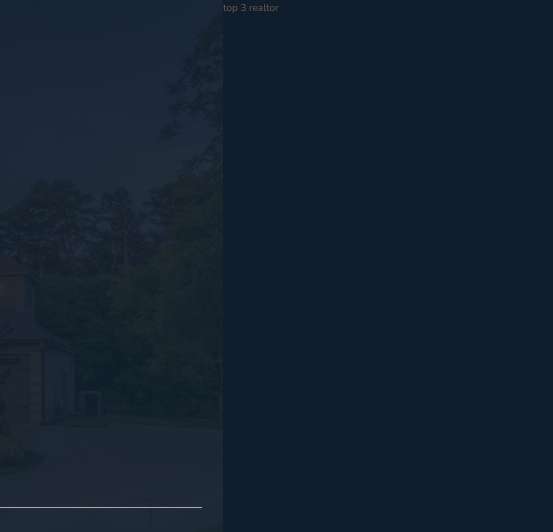
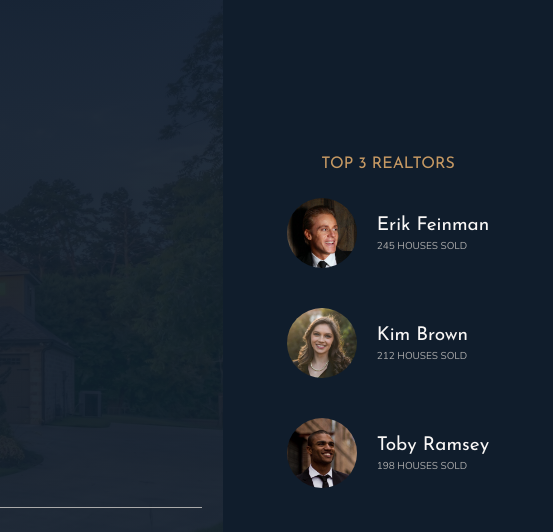
Before and after one commit to roukell/nexter, a website: page index.html in a window 1280 px wide. Shown: the top 532 px of the page, 727-1280 px from the left. Drawn offline with nearby package versions, Linux system fonts and the light colour scheme.

Commit message:
added realtors section

```diff
--- a/index.html
+++ b/index.html
@@ -33,7 +33,26 @@
     </header>
 
     <div class="realtors">
-        top 3 realtor
+        <h3 class="heading-3">Top 3 realtors</h3>
+        <div class="realtors__list">
+            <img src="img/realtor-1.jpeg" alt="Realtor 1" class="realtors__img">
+            <div class="realtors__details">
+                <h4 class="heading-4 heading-4--light">Erik Feinman</h4>
+                <p class="realtors__sold">245 houses sold</p>
+            </div>
+
+            <img src="img/realtor-2.jpeg" alt="Realtor 2" class="realtors__img">
+            <div class="realtors__details">
+                <h4 class="heading-4 heading-4--light">Kim Brown</h4>
+                <p class="realtors__sold">212 houses sold</p>
+            </div>
+
+            <img src="img/realtor-3.jpeg" alt="Realtor 3" class="realtors__img">
+            <div class="realtors__details">
+                <h4 class="heading-4 heading-4--light">Toby Ramsey</h4>
+                <p class="realtors__sold">198 houses sold</p>
+            </div>
+        </div>
     </div>
 
     <section class="features">
--- a/sass/_realtors.scss
+++ b/sass/_realtors.scss
@@ -1,4 +1,36 @@
 .realtors {
   background-color: $color-secondary;
   grid-column: col-start 7 / full-end;
+  padding: 3rem;
+
+  display: grid;
+  align-content: center;
+  justify-content: center;
+  justify-items: center;
+  grid-row-gap: 2rem;
+
+  &__list {
+    display: grid;
+    grid-template-columns: min-content max-content;
+    grid-column-gap: 2rem;
+    //margin changes with viewport height
+    grid-row-gap: 5vh;
+    align-items: center;
+  }
+
+  &__img {
+    width: 7rem;
+    border-radius: 50%;
+    display: block;
+  }
+
+  &__details {
+
+  }
+
+  &__sold {
+    text-transform: uppercase;
+    color: $color-grey-light-2;
+    margin-top: -3px;
+  }
 }
```
Also changed, not shown: css/style.css.
